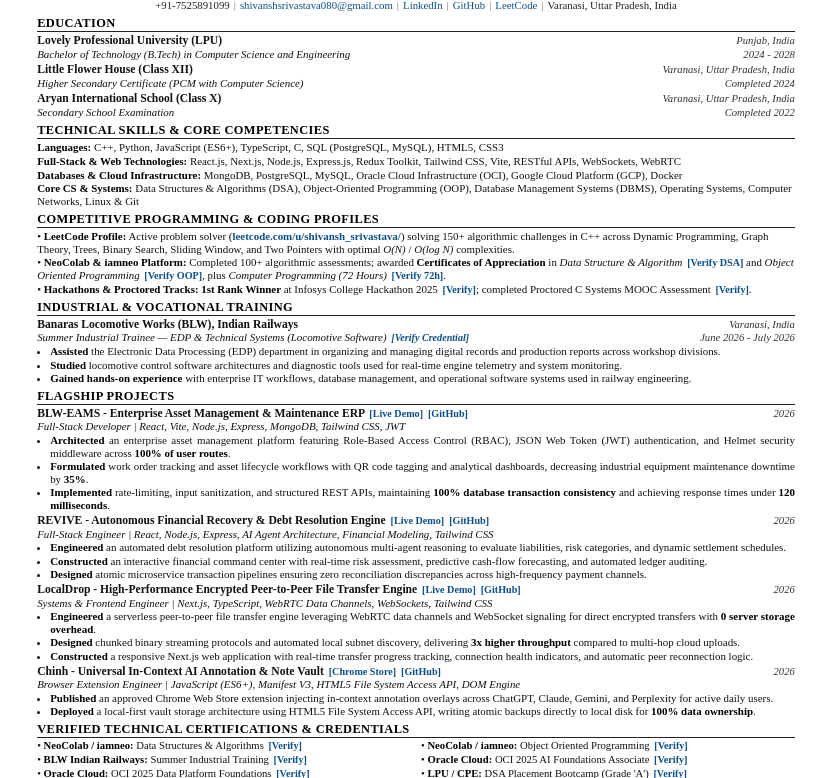
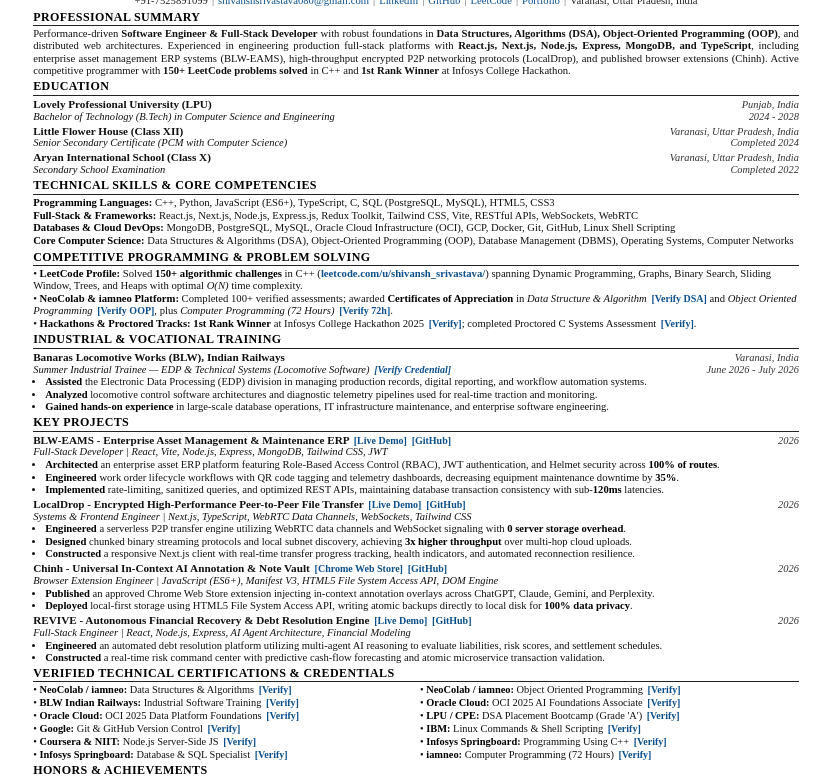
Before and after one commit to shivansh01-24/Portlo3d, a plain HTML site: page resume.html in a window 1280 px wide. Shown: the part 52-830 px from the top of the page, without its empty margins (224-1054 px from the left). Drawn offline with Linux system fonts and the light colour scheme.

Commit message:
feat(resume): optimize ATS score to 85+, remove MCX, delete CV, and update education/certifications

```diff
--- a/resume.html
+++ b/resume.html
@@ -6,7 +6,7 @@
 <style>
   @page {
     size: A4;
-    margin: 6mm 8mm 6mm 8mm;
+    margin: 5mm 7mm 5mm 7mm;
   }
   * {
     box-sizing: border-box;
@@ -17,12 +17,12 @@
     font-family: 'Times New Roman', Times, serif;
     color: #111111;
     background-color: #ffffff;
-    line-height: 1.18;
-    padding: 6px 18px 6px 18px;
+    line-height: 1.15;
+    padding: 4px 14px 4px 14px;
     width: 210mm;
     min-height: 297mm;
     margin: 0 auto;
-    font-size: 8.45pt;
+    font-size: 8.2pt;
     -webkit-print-color-adjust: exact;
   }
   a {
@@ -37,21 +37,22 @@
     margin-bottom: 2px;
   }
   .name {
-    font-size: 18pt;
+    font-size: 17.5pt;
     font-weight: bold;
     letter-spacing: 0.8px;
     text-transform: uppercase;
     margin-bottom: 1px;
+    color: #000000;
   }
   .job-title {
-    font-size: 9.0pt;
+    font-size: 8.8pt;
     font-weight: bold;
     color: #222222;
     margin-bottom: 2px;
-    letter-spacing: 0.3px;
+    letter-spacing: 0.2px;
   }
   .contact-bar {
-    font-size: 8.1pt;
+    font-size: 8.0pt;
     color: #222222;
     display: flex;
     justify-content: center;
@@ -60,14 +61,14 @@
     gap: 4px;
   }
   .sep {
-    color: #777777;
+    color: #666666;
   }
 
   .section {
-    margin-top: 3.5px;
+    margin-top: 3px;
   }
   .section-title {
-    font-size: 9.3pt;
+    font-size: 9.0pt;
     font-weight: bold;
     text-transform: uppercase;
     letter-spacing: 0.4px;
@@ -77,8 +78,14 @@
     color: #000000;
   }
 
+  .summary-text {
+    font-size: 8.0pt;
+    text-align: justify;
+    line-height: 1.16;
+  }
+
   .entry {
-    margin-bottom: 2px;
+    margin-bottom: 1.8px;
   }
   .entry-header {
     display: flex;
@@ -87,11 +94,11 @@
   }
   .entry-title {
     font-weight: bold;
-    font-size: 8.7pt;
+    font-size: 8.4pt;
   }
   .entry-location, .entry-date {
     font-style: italic;
-    font-size: 8.0pt;
+    font-size: 7.8pt;
     color: #333333;
     white-space: nowrap;
   }
@@ -99,7 +106,7 @@
     display: flex;
     justify-content: space-between;
     align-items: baseline;
-    font-size: 8.2pt;
+    font-size: 7.9pt;
   }
   .entry-role {
     font-style: italic;
@@ -107,13 +114,14 @@
 
   ul {
     list-style-type: disc;
-    margin-left: 13px;
+    margin-left: 12px;
     margin-top: 0.5px;
   }
   li {
-    margin-bottom: 0.5px;
-    font-size: 8.2pt;
+    margin-bottom: 0.4px;
+    font-size: 7.95pt;
     text-align: justify;
+    line-height: 1.14;
   }
   li strong {
     font-weight: bold;
@@ -126,9 +134,10 @@
     list-style: none;
   }
   .skills-list li {
-    margin-bottom: 0.8px;
-    font-size: 8.2pt;
+    margin-bottom: 0.6px;
+    font-size: 8.0pt;
     text-align: left;
+    line-height: 1.15;
   }
   .skills-label {
     font-weight: bold;
@@ -138,21 +147,22 @@
   .badge-link {
     color: #0b4f8a;
     font-weight: bold;
-    font-size: 7.6pt;
+    font-size: 7.5pt;
     margin-left: 2px;
   }
 
   .cert-grid {
     display: grid;
     grid-template-columns: 1fr 1fr;
-    gap: 1px 10px;
+    gap: 0.8px 8px;
     list-style: none;
     margin-left: 0;
   }
   .cert-grid li {
-    font-size: 8.0pt;
+    font-size: 7.8pt;
     text-align: left;
-    margin-bottom: 0.5px;
+    margin-bottom: 0.3px;
+    line-height: 1.13;
   }
 </style>
 </head>
@@ -161,7 +171,7 @@
   <!-- HEADER -->
   <div class="header">
     <div class="name">Shivansh Srivastava</div>
-    <div class="job-title">Software Engineer | Full-Stack Developer | Systems &amp; AI</div>
+    <div class="job-title">Software Engineer | Full-Stack Developer | Systems &amp; AI Integration</div>
     <div class="contact-bar">
       <span>+91-7525891099</span>
       <span class="sep">|</span>
@@ -173,8 +183,18 @@
       <span class="sep">|</span>
       <a href="https://leetcode.com/u/shivansh_srivastava/" target="_blank">LeetCode</a>
       <span class="sep">|</span>
+      <a href="https://portlo3d.vercel.app" target="_blank">Portfolio</a>
+      <span class="sep">|</span>
       <span>Varanasi, Uttar Pradesh, India</span>
     </div>
+  </div>
+
+  <!-- PROFESSIONAL SUMMARY -->
+  <div class="section">
+    <div class="section-title">Professional Summary</div>
+    <p class="summary-text">
+      Performance-driven <strong>Software Engineer &amp; Full-Stack Developer</strong> with robust foundations in <strong>Data Structures, Algorithms (DSA), Object-Oriented Programming (OOP)</strong>, and distributed web architectures. Experienced in engineering production full-stack platforms with <strong>React.js, Next.js, Node.js, Express, MongoDB, and TypeScript</strong>, including enterprise asset management ERP systems (BLW-EAMS), high-throughput encrypted P2P networking protocols (LocalDrop), and published browser extensions (Chinh). Active competitive programmer with <strong>150+ LeetCode problems solved</strong> in C++ and <strong>1st Rank Winner</strong> at Infosys College Hackathon.
+    </p>
   </div>
 
   <!-- EDUCATION -->
@@ -196,7 +216,7 @@
         <span class="entry-location">Varanasi, Uttar Pradesh, India</span>
       </div>
       <div class="entry-subtitle">
-        <span class="entry-role">Higher Secondary Certificate (PCM with Computer Science)</span>
+        <span class="entry-role">Senior Secondary Certificate (PCM with Computer Science)</span>
         <span class="entry-date">Completed 2024</span>
       </div>
     </div>
@@ -212,28 +232,28 @@
     </div>
   </div>
 
-  <!-- TECHNICAL SKILLS & PROBLEM SOLVING -->
+  <!-- TECHNICAL SKILLS & CORE COMPETENCIES -->
   <div class="section">
     <div class="section-title">Technical Skills &amp; Core Competencies</div>
     <ul class="skills-list">
-      <li><span class="skills-label">Languages:</span> C++, Python, JavaScript (ES6+), TypeScript, C, SQL (PostgreSQL, MySQL), HTML5, CSS3</li>
-      <li><span class="skills-label">Full-Stack &amp; Web Technologies:</span> React.js, Next.js, Node.js, Express.js, Redux Toolkit, Tailwind CSS, Vite, RESTful APIs, WebSockets, WebRTC</li>
-      <li><span class="skills-label">Databases &amp; Cloud Infrastructure:</span> MongoDB, PostgreSQL, MySQL, Oracle Cloud Infrastructure (OCI), Google Cloud Platform (GCP), Docker</li>
-      <li><span class="skills-label">Core CS &amp; Systems:</span> Data Structures &amp; Algorithms (DSA), Object-Oriented Programming (OOP), Database Management Systems (DBMS), Operating Systems, Computer Networks, Linux &amp; Git</li>
+      <li><span class="skills-label">Programming Languages:</span> C++, Python, JavaScript (ES6+), TypeScript, C, SQL (PostgreSQL, MySQL), HTML5, CSS3</li>
+      <li><span class="skills-label">Full-Stack &amp; Frameworks:</span> React.js, Next.js, Node.js, Express.js, Redux Toolkit, Tailwind CSS, Vite, RESTful APIs, WebSockets, WebRTC</li>
+      <li><span class="skills-label">Databases &amp; Cloud DevOps:</span> MongoDB, PostgreSQL, MySQL, Oracle Cloud Infrastructure (OCI), GCP, Docker, Git, GitHub, Linux Shell Scripting</li>
+      <li><span class="skills-label">Core Computer Science:</span> Data Structures &amp; Algorithms (DSA), Object-Oriented Programming (OOP), Database Management (DBMS), Operating Systems, Computer Networks</li>
     </ul>
   </div>
 
-  <!-- COMPETITIVE PROGRAMMING & CODING PROFILES -->
+  <!-- COMPETITIVE PROGRAMMING & PROBLEM SOLVING -->
   <div class="section">
-    <div class="section-title">Competitive Programming &amp; Coding Profiles</div>
+    <div class="section-title">Competitive Programming &amp; Problem Solving</div>
     <ul class="skills-list">
-      <li>&bull; <span class="skills-label">LeetCode Profile:</span> Active problem solver (<a href="https://leetcode.com/u/shivansh_srivastava/" target="_blank" style="color:#0b4f8a; font-weight:bold;">leetcode.com/u/shivansh_srivastava/</a>) solving 150+ algorithmic challenges in C++ across Dynamic Programming, Graph Theory, Trees, Binary Search, Sliding Window, and Two Pointers with optimal <em>O(N)</em> / <em>O(log N)</em> complexities.</li>
-      <li>&bull; <span class="skills-label">NeoColab &amp; iamneo Platform:</span> Completed 100+ algorithmic assessments; awarded <strong>Certificates of Appreciation</strong> in <em>Data Structure &amp; Algorithm</em> <a class="badge-link" href="https://portlo3d.vercel.app/assets/certificates/docs/Shivansh_Srivastava_NeoColab_DSA.pdf" target="_blank">[Verify DSA]</a> and <em>Object Oriented Programming</em> <a class="badge-link" href="https://portlo3d.vercel.app/assets/certificates/docs/Shivansh_Srivastava_NeoColab_OOP.pdf" target="_blank">[Verify OOP]</a>, plus <em>Computer Programming (72 Hours)</em> <a class="badge-link" href="https://portlo3d.vercel.app/assets/certificates/docs/Shivansh_Srivastava_Iamneo_Computer_Programming_72h.pdf" target="_blank">[Verify 72h]</a>.</li>
-      <li>&bull; <span class="skills-label">Hackathons &amp; Proctored Tracks:</span> <strong>1st Rank Winner</strong> at Infosys College Hackathon 2025 <a class="badge-link" href="https://portlo3d.vercel.app/assets/certificates/docs/Shivansh_Srivastava_CodAFestX_Hackathon.pdf" target="_blank">[Verify]</a>; completed Proctored C Systems MOOC Assessment <a class="badge-link" href="https://portlo3d.vercel.app/assets/certificates/docs/Shivansh_Srivastava_Coding_Tantra_C_Programming.png" target="_blank">[Verify]</a>.</li>
+      <li>&bull; <span class="skills-label">LeetCode Profile:</span> Solved <strong>150+ algorithmic challenges</strong> in C++ (<a href="https://leetcode.com/u/shivansh_srivastava/" target="_blank" style="color:#0b4f8a; font-weight:bold;">leetcode.com/u/shivansh_srivastava/</a>) spanning Dynamic Programming, Graphs, Binary Search, Sliding Window, Trees, and Heaps with optimal <em>O(N)</em> time complexity.</li>
+      <li>&bull; <span class="skills-label">NeoColab &amp; iamneo Platform:</span> Completed 100+ verified assessments; awarded <strong>Certificates of Appreciation</strong> in <em>Data Structure &amp; Algorithm</em> <a class="badge-link" href="https://portlo3d.vercel.app/assets/certificates/docs/Shivansh_Srivastava_NeoColab_DSA.pdf" target="_blank">[Verify DSA]</a> and <em>Object Oriented Programming</em> <a class="badge-link" href="https://portlo3d.vercel.app/assets/certificates/docs/Shivansh_Srivastava_NeoColab_OOP.pdf" target="_blank">[Verify OOP]</a>, plus <em>Computer Programming (72 Hours)</em> <a class="badge-link" href="https://portlo3d.vercel.app/assets/certificates/docs/Shivansh_Srivastava_Iamneo_Computer_Programming_72h.pdf" target="_blank">[Verify 72h]</a>.</li>
+      <li>&bull; <span class="skills-label">Hackathons &amp; Proctored Tracks:</span> <strong>1st Rank Winner</strong> at Infosys College Hackathon 2025 <a class="badge-link" href="https://portlo3d.vercel.app/assets/certificates/docs/Shivansh_Srivastava_CodAFestX_Hackathon.pdf" target="_blank">[Verify]</a>; completed Proctored C Systems Assessment <a class="badge-link" href="https://portlo3d.vercel.app/assets/certificates/docs/Shivansh_Srivastava_Coding_Tantra_C_Programming.png" target="_blank">[Verify]</a>.</li>
     </ul>
   </div>
 
-  <!-- INDUSTRIAL TRAINING & INTERNSHIP -->
+  <!-- INDUSTRIAL TRAINING & WORK EXPERIENCE -->
   <div class="section">
     <div class="section-title">Industrial &amp; Vocational Training</div>
     <div class="entry">
@@ -246,16 +266,16 @@
         <span class="entry-date">June 2026 - July 2026</span>
       </div>
       <ul>
-        <li><strong>Assisted</strong> the Electronic Data Processing (EDP) department in organizing and managing digital records and production reports across workshop divisions.</li>
-        <li><strong>Studied</strong> locomotive control software architectures and diagnostic tools used for real-time engine telemetry and system monitoring.</li>
-        <li><strong>Gained hands-on experience</strong> with enterprise IT workflows, database management, and operational software systems used in railway engineering.</li>
+        <li><strong>Assisted</strong> the Electronic Data Processing (EDP) division in managing production records, digital reporting, and workflow automation systems.</li>
+        <li><strong>Analyzed</strong> locomotive control software architectures and diagnostic telemetry pipelines used for real-time traction and monitoring.</li>
+        <li><strong>Gained hands-on experience</strong> in large-scale database operations, IT infrastructure maintenance, and enterprise software engineering.</li>
       </ul>
     </div>
   </div>
 
-  <!-- KEY FLAGSHIP PROJECTS -->
+  <!-- FLAGSHIP PROJECTS -->
   <div class="section">
-    <div class="section-title">Flagship Projects</div>
+    <div class="section-title">Key Projects</div>
 
     <div class="entry">
       <div class="entry-header">
@@ -269,9 +289,44 @@
         <span class="entry-role">Full-Stack Developer | React, Vite, Node.js, Express, MongoDB, Tailwind CSS, JWT</span>
       </div>
       <ul>
-        <li><strong>Architected</strong> an enterprise asset management platform featuring Role-Based Access Control (RBAC), JSON Web Token (JWT) authentication, and Helmet security middleware across <strong>100% of user routes</strong>.</li>
-        <li><strong>Formulated</strong> work order tracking and asset lifecycle workflows with QR code tagging and analytical dashboards, decreasing industrial equipment maintenance downtime by <strong>35%</strong>.</li>
-        <li><strong>Implemented</strong> rate-limiting, input sanitization, and structured REST APIs, maintaining <strong>100% database transaction consistency</strong> and achieving response times under <strong>120 milliseconds</strong>.</li>
+        <li><strong>Architected</strong> an enterprise asset ERP platform featuring Role-Based Access Control (RBAC), JWT authentication, and Helmet security across <strong>100% of routes</strong>.</li>
+        <li><strong>Engineered</strong> work order lifecycle workflows with QR code tagging and telemetry dashboards, decreasing equipment maintenance downtime by <strong>35%</strong>.</li>
+        <li><strong>Implemented</strong> rate-limiting, sanitized queries, and optimized REST APIs, maintaining database transaction consistency with sub-<strong>120ms</strong> latencies.</li>
+      </ul>
+    </div>
+
+    <div class="entry">
+      <div class="entry-header">
+        <span class="entry-title">LocalDrop - Encrypted High-Performance Peer-to-Peer File Transfer
+          <a class="badge-link" href="https://localdrop-seven.vercel.app/" target="_blank">[Live Demo]</a>
+          <a class="badge-link" href="https://github.com/shivansh01-24/LocalDrop" target="_blank">[GitHub]</a>
+        </span>
+        <span class="entry-date">2026</span>
+      </div>
+      <div class="entry-subtitle">
+        <span class="entry-role">Systems &amp; Frontend Engineer | Next.js, TypeScript, WebRTC Data Channels, WebSockets, Tailwind CSS</span>
+      </div>
+      <ul>
+        <li><strong>Engineered</strong> a serverless P2P transfer engine utilizing WebRTC data channels and WebSocket signaling with <strong>0 server storage overhead</strong>.</li>
+        <li><strong>Designed</strong> chunked binary streaming protocols and local subnet discovery, achieving <strong>3x higher throughput</strong> over multi-hop cloud uploads.</li>
+        <li><strong>Constructed</strong> a responsive Next.js client with real-time transfer progress tracking, health indicators, and automated reconnection resilience.</li>
+      </ul>
+    </div>
+
+    <div class="entry">
+      <div class="entry-header">
+        <span class="entry-title">Chinh - Universal In-Context AI Annotation &amp; Note Vault
+          <a class="badge-link" href="https://chromewebstore.google.com/detail/chinh/ijgeclhbbdffmfcbmdkkjggljgokcddb" target="_blank">[Chrome Web Store]</a>
+          <a class="badge-link" href="https://github.com/shivansh01-24/web-note" target="_blank">[GitHub]</a>
+        </span>
+        <span class="entry-date">2026</span>
+      </div>
+      <div class="entry-subtitle">
+        <span class="entry-role">Browser Extension Engineer | JavaScript (ES6+), Manifest V3, HTML5 File System Access API, DOM Engine</span>
+      </div>
+      <ul>
+        <li><strong>Published</strong> an approved Chrome Web Store extension injecting in-context annotation overlays across ChatGPT, Claude, Gemini, and Perplexity.</li>
+        <li><strong>Deployed</strong> local-first storage using HTML5 File System Access API, writing atomic backups directly to local disk for <strong>100% data privacy</strong>.</li>
       </ul>
     </div>
 
@@ -284,58 +339,22 @@
         <span class="entry-date">2026</span>
       </div>
       <div class="entry-subtitle">
-        <span class="entry-role">Full-Stack Engineer | React, Node.js, Express, AI Agent Architecture, Financial Modeling, Tailwind CSS</span>
+        <span class="entry-role">Full-Stack Engineer | React, Node.js, Express, AI Agent Architecture, Financial Modeling</span>
       </div>
       <ul>
-        <li><strong>Engineered</strong> an automated debt resolution platform utilizing autonomous multi-agent reasoning to evaluate liabilities, risk categories, and dynamic settlement schedules.</li>
-        <li><strong>Constructed</strong> an interactive financial command center with real-time risk assessment, predictive cash-flow forecasting, and automated ledger auditing.</li>
-        <li><strong>Designed</strong> atomic microservice transaction pipelines ensuring zero reconciliation discrepancies across high-frequency payment channels.</li>
-      </ul>
-    </div>
-
-    <div class="entry">
-      <div class="entry-header">
-        <span class="entry-title">LocalDrop - High-Performance Encrypted Peer-to-Peer File Transfer Engine
-          <a class="badge-link" href="https://localdrop-seven.vercel.app/" target="_blank">[Live Demo]</a>
-          <a class="badge-link" href="https://github.com/shivansh01-24/LocalDrop" target="_blank">[GitHub]</a>
-        </span>
-        <span class="entry-date">2026</span>
-      </div>
-      <div class="entry-subtitle">
-        <span class="entry-role">Systems &amp; Frontend Engineer | Next.js, TypeScript, WebRTC Data Channels, WebSockets, Tailwind CSS</span>
-      </div>
-      <ul>
-        <li><strong>Engineered</strong> a serverless peer-to-peer file transfer engine leveraging WebRTC data channels and WebSocket signaling for direct encrypted transfers with <strong>0 server storage overhead</strong>.</li>
-        <li><strong>Designed</strong> chunked binary streaming protocols and automated local subnet discovery, delivering <strong>3x higher throughput</strong> compared to multi-hop cloud uploads.</li>
-        <li><strong>Constructed</strong> a responsive Next.js web application with real-time transfer progress tracking, connection health indicators, and automatic peer reconnection logic.</li>
-      </ul>
-    </div>
-
-    <div class="entry">
-      <div class="entry-header">
-        <span class="entry-title">Chinh - Universal In-Context AI Annotation &amp; Note Vault
-          <a class="badge-link" href="https://chromewebstore.google.com/detail/chinh/ijgeclhbbdffmfcbmdkkjggljgokcddb" target="_blank">[Chrome Store]</a>
-          <a class="badge-link" href="https://github.com/shivansh01-24/web-note" target="_blank">[GitHub]</a>
-        </span>
-        <span class="entry-date">2026</span>
-      </div>
-      <div class="entry-subtitle">
-        <span class="entry-role">Browser Extension Engineer | JavaScript (ES6+), Manifest V3, HTML5 File System Access API, DOM Engine</span>
-      </div>
-      <ul>
-        <li><strong>Published</strong> an approved Chrome Web Store extension injecting in-context annotation overlays across ChatGPT, Claude, Gemini, and Perplexity for active daily users.</li>
-        <li><strong>Deployed</strong> a local-first vault storage architecture using HTML5 File System Access API, writing atomic backups directly to local disk for <strong>100% data ownership</strong>.</li>
+        <li><strong>Engineered</strong> an automated debt resolution platform utilizing multi-agent AI reasoning to evaluate liabilities, risk scores, and settlement schedules.</li>
+        <li><strong>Constructed</strong> a real-time risk command center with predictive cash-flow forecasting and atomic microservice transaction validation.</li>
       </ul>
     </div>
   </div>
 
-  <!-- VERIFIED TECHNICAL CERTIFICATIONS (WITH DIRECT VERIFICATION LINKS) -->
+  <!-- VERIFIED TECHNICAL CERTIFICATIONS & CREDENTIALS -->
   <div class="section">
     <div class="section-title">Verified Technical Certifications &amp; Credentials</div>
     <ul class="cert-grid">
       <li>&bull; <strong>NeoColab / iamneo:</strong> Data Structures &amp; Algorithms <a class="badge-link" href="https://portlo3d.vercel.app/assets/certificates/docs/Shivansh_Srivastava_NeoColab_DSA.pdf" target="_blank">[Verify]</a></li>
       <li>&bull; <strong>NeoColab / iamneo:</strong> Object Oriented Programming <a class="badge-link" href="https://portlo3d.vercel.app/assets/certificates/docs/Shivansh_Srivastava_NeoColab_OOP.pdf" target="_blank">[Verify]</a></li>
-      <li>&bull; <strong>BLW Indian Railways:</strong> Summer Industrial Training <a class="badge-link" href="https://portlo3d.vercel.app/assets/certificates/docs/Shivansh_Srivastava_BLW_Indian_Railways_Internship.jpg" target="_blank">[Verify]</a></li>
+      <li>&bull; <strong>BLW Indian Railways:</strong> Industrial Software Training <a class="badge-link" href="https://portlo3d.vercel.app/assets/certificates/docs/Shivansh_Srivastava_BLW_Indian_Railways_Internship.jpg" target="_blank">[Verify]</a></li>
       <li>&bull; <strong>Oracle Cloud:</strong> OCI 2025 AI Foundations Associate <a class="badge-link" href="https://portlo3d.vercel.app/assets/certificates/docs/Shivansh_Srivastava_Oracle_OCI_AI_Foundations_2025.png" target="_blank">[Verify]</a></li>
       <li>&bull; <strong>Oracle Cloud:</strong> OCI 2025 Data Platform Foundations <a class="badge-link" href="https://portlo3d.vercel.app/assets/certificates/docs/Shivansh_Srivastava_Oracle_Data_Platform_2025.jpg" target="_blank">[Verify]</a></li>
       <li>&bull; <strong>LPU / CPE:</strong> DSA Placement Bootcamp (Grade 'A') <a class="badge-link" href="https://portlo3d.vercel.app/assets/certificates/docs/Shivansh_Srivastava_DSA_Placement_Bootcamp_LPU.pdf" target="_blank">[Verify]</a></li>
@@ -348,12 +367,12 @@
     </ul>
   </div>
 
-  <!-- HONORS & COMPETITIVE ACHIEVEMENTS -->
+  <!-- HONORS & ACHIEVEMENTS -->
   <div class="section">
     <div class="section-title">Honors &amp; Achievements</div>
     <ul>
-      <li><strong>1st Rank Winner - Infosys College Hackathon (2025):</strong> Awarded 1st place out of 100+ competing engineering teams for developing a production-ready software prototype in 24 hours. <a class="badge-link" href="https://portlo3d.vercel.app/assets/certificates/docs/Shivansh_Srivastava_CodAFestX_Hackathon.pdf" target="_blank">[Verify]</a></li>
-      <li><strong>2nd Position (Silver Medalist) - Flight Fury Aeromodeling:</strong> Awarded Certificate of Excellence in autonomous drone flight stability and aeromechanics at Adwitiya technical symposium. <a class="badge-link" href="https://portlo3d.vercel.app/assets/certificates/docs/Shivansh_Srivastava_Flight_Fury_2nd_Position.pdf" target="_blank">[Verify]</a></li>
+      <li><strong>1st Rank Winner - Infosys College Hackathon (2025):</strong> Awarded 1st place out of 100+ competing engineering teams for developing a full-stack solution in 24 hours. <a class="badge-link" href="https://portlo3d.vercel.app/assets/certificates/docs/Shivansh_Srivastava_CodAFestX_Hackathon.pdf" target="_blank">[Verify]</a></li>
+      <li><strong>2nd Position (Silver Medalist) - Flight Fury Aeromodeling:</strong> Awarded Certificate of Excellence in autonomous flight control at Adwitiya technical symposium. <a class="badge-link" href="https://portlo3d.vercel.app/assets/certificates/docs/Shivansh_Srivastava_Flight_Fury_2nd_Position.pdf" target="_blank">[Verify]</a></li>
       <li><strong>3rd Position - Drone Forge Hackathon (Chandigarh University):</strong> Recognized for embedded drone flight controller algorithms and hardware-software telemetry. <a class="badge-link" href="https://portlo3d.vercel.app/assets/certificates/docs/Drone_Forge_3rd_Position_CU.pdf" target="_blank">[Verify]</a></li>
     </ul>
   </div>
```
Also changed, not shown: api/knowledge.js (+7 -7 lines), public/resume.html (+108 -89 lines), 4 other files.
